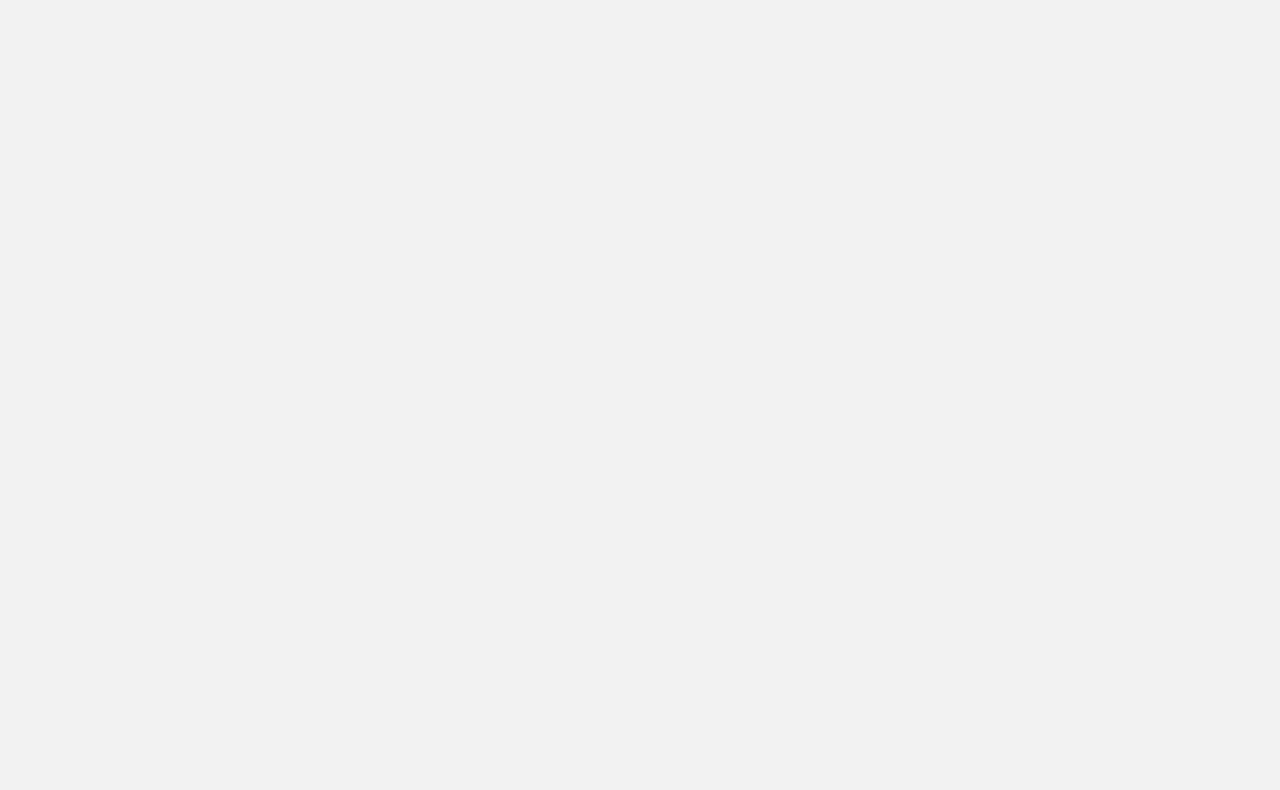
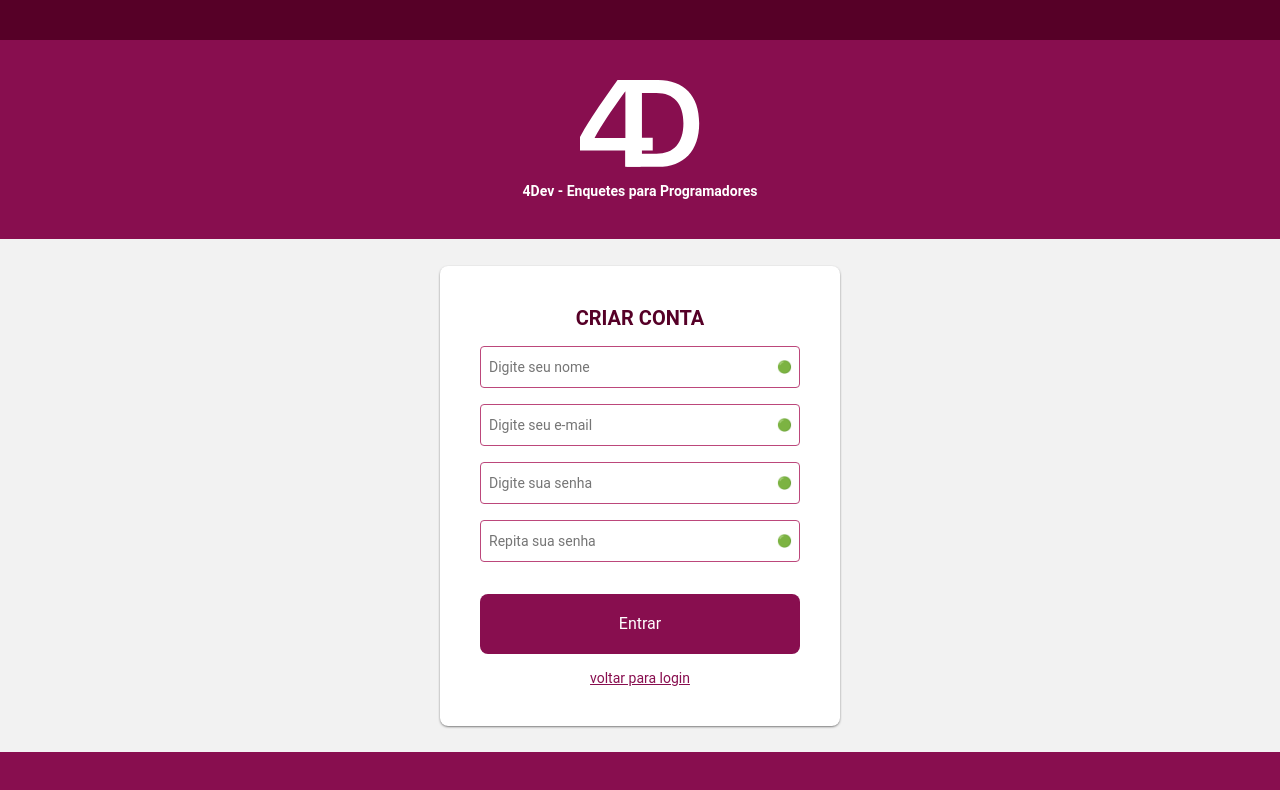
Before and after one commit to alanflpns/clean-architecture-solid-reactjs, a React (Create React App) app: page /signup in a window 1280 px wide. Before the commit this address had no page. Shown: the top 790 px of the page. Built offline with nearby package versions, Linux system fonts and the light colour scheme.

Commit message:
feat: add signup view

```diff
--- a/src/presentation/components/router/router.tsx
+++ b/src/presentation/components/router/router.tsx
@@ -1,4 +1,5 @@
 import { BrowserRouter, Routes, Route } from "react-router-dom";
+import { Signup } from "../../pages";
 
 type Props = {
   MakeLogin: React.FC;
@@ -8,7 +9,8 @@ function Router({ MakeLogin }: Props) {
   return (
     <BrowserRouter>
       <Routes>
-        <Route path="/Login" element={<MakeLogin />} />
+        <Route path="/login" element={<MakeLogin />} />
+        <Route path="/signup" element={<Signup />} />
       </Routes>
     </BrowserRouter>
   );
--- a/src/presentation/pages/index.ts
+++ b/src/presentation/pages/index.ts
@@ -1 +1,2 @@
 export { default as Login } from "./login/login";
+export { default as Signup } from './signup/signup'
--- /dev/null
+++ b/src/presentation/pages/signup/signup-styles.module.scss
@@ -0,0 +1,87 @@
+@import "../../styles/colors.scss";
+
+.signup {
+  display: flex;
+  flex-direction: column;
+  height: 100vh;
+  justify-content: space-between;
+
+  .form {
+    display: flex;
+    flex-direction: column;
+    width: 400px;
+
+    background-color: $white;
+    padding: 40px;
+    border-radius: 8px;
+
+    align-self: center;
+    box-shadow: 0px 1px 3px -1px $black;
+
+    h2 {
+      color: $primaryDark;
+      text-align: center;
+      font-size: 20px;
+      text-transform: uppercase;
+    }
+
+    .inputWrap {
+      margin-top: 16px;
+      display: flex;
+      position: relative;
+      align-items: center;
+
+      input {
+        flex-grow: 1;
+      }
+
+      .status {
+        position: absolute;
+        right: 8px;
+        font-size: 12px;
+        cursor: help;
+      }
+    }
+
+    .submit {
+      margin-top: 32px;
+
+      &:disabled {
+        background-color: $disabledBackground;
+        color: $disabledColor;
+        cursor: not-allowed;
+
+        &:hover {
+          opacity: 1;
+        }
+      }
+    }
+
+    .link {
+      text-align: center;
+      color: $primary;
+      text-transform: lowercase;
+      margin-top: 16px;
+      cursor: pointer;
+
+      &:hover {
+        text-decoration: underline;
+      }
+    }
+
+    .errorWrap {
+      display: flex;
+      flex-direction: column;
+      align-items: center;
+
+      .spinner {
+        margin-top: 30px;
+      }
+
+      .error {
+        margin-top: 30px;
+        color: $primaryLight;
+      }
+    }
+  }
+}
--- /dev/null
+++ b/src/presentation/pages/signup/signup.tsx
@@ -0,0 +1,45 @@
+/* eslint-disable react-hooks/exhaustive-deps */
+import React, { useState, useEffect } from "react";
+import { Link, useNavigate } from "react-router-dom";
+import { Authentication } from "../../../domain/usecases";
+import { SaveAccessToken } from "../../../domain/usecases/save-access-token";
+import { LoginHeader, Input, FormStatus, Footer } from "../../components";
+import Context from "../../contexts/form/form-contex";
+import { Validation } from "../../protocols/validation";
+
+import styles from "./signup-styles.module.scss";
+
+function Signup() {
+  return (
+    <div className={styles.signup}>
+      <LoginHeader />
+      <Context.Provider value={{ state: {} }}>
+        <form className={styles.form}>
+          <h2>Criar Conta</h2>
+          <Input type="text" name="name" placeholder="Digite seu nome" />
+          <Input type="email" name="email" placeholder="Digite seu e-mail" />
+          <Input
+            type="password"
+            name="password"
+            placeholder="Digite sua senha"
+          />
+          <Input
+            type="password"
+            name="passwordConfirmation"
+            placeholder="Repita sua senha"
+          />
+          <button type="submit" className={styles.submit}>
+            Entrar
+          </button>
+          <Link to="/login" className={styles.link}>
+            Voltar para login
+          </Link>
+          <FormStatus />
+        </form>
+      </Context.Provider>
+      <Footer />
+    </div>
+  );
+}
+
+export default Signup;
--- a/src/presentation/styles/global.scss
+++ b/src/presentation/styles/global.scss
@@ -12,6 +12,7 @@ body {
   background-color: $background;
 }
 
+input[type="text"],
 input[type="password"],
 input[type="email"] {
   border: 1px solid $primaryLight;
```
